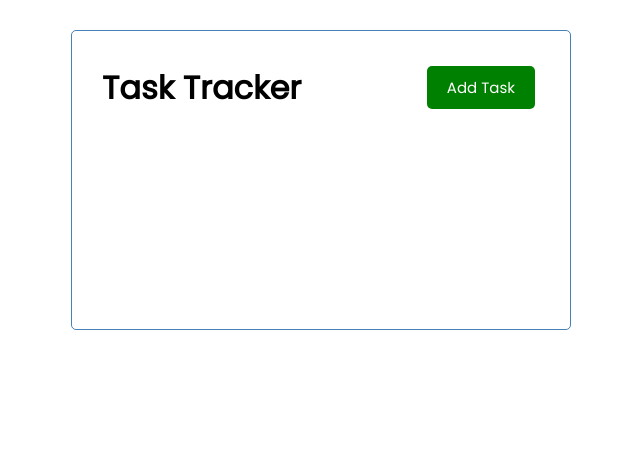
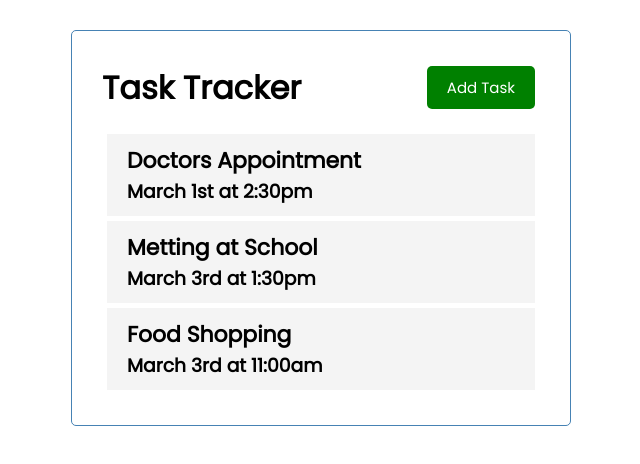
Before and after one commit to fueremi/Vue3-Crash_Course, a Vue app: page / in a window 1280 px wide. Shown: the top 464 px of the page, without its empty margins (319-959 px from the left). Built offline with nearby package versions, Linux system fonts and the light colour scheme.

Commit message:
adding Tasks and Task component

```diff
--- a/src/App.vue
+++ b/src/App.vue
@@ -1,17 +1,47 @@
 <template>
   <div class="container">
     <Header title="Task Tracker" />
+    <Tasks :tasks="tasks" />
   </div>
 </template>
 
 <script>
 import Header from '@/components/Header'
+import Tasks from '@/components/Tasks'
 
 export default {
   name: "App",
   components: {
-    Header
+    Header,
+    Tasks
   },
+  data(){
+    return {
+      tasks: []
+    }
+  },
+  created(){
+    this.tasks = [
+      {
+        id: 1,
+        text: 'Doctors Appointment',
+        day: 'March 1st at 2:30pm',
+        reminder: true
+      },
+      {
+        id: 2,
+        text: 'Metting at School',
+        day: 'March 3rd at 1:30pm',
+        reminder: true
+      },
+      {
+        id: 3,
+        text: 'Food Shopping',
+        day: 'March 3rd at 11:00am',
+        reminder: false
+      }
+    ]
+  }
 };
 </script>
 
--- /dev/null
+++ b/src/components/Task.vue
@@ -0,0 +1,32 @@
+<template>
+  <div class="task">
+    <h3>{{ task.text }}</h3>
+    <p>{{ task.day }}</p>
+  </div>
+</template>
+
+<script>
+export default {
+  name: "Task",
+  props: {
+    task: Object,
+  },
+};
+</script>
+
+<style scope>
+.task {
+  background: #f4f4f4;
+  margin: 5px;
+  padding: 10px 20px;
+  cursor: pointer;
+}
+.task.reminder {
+  border-left: 5px solid green;
+}
+.task h3 {
+  display: flex;
+  align-items: center;
+  justify-content: space-between;
+}
+</style>
--- /dev/null
+++ b/src/components/Tasks.vue
@@ -0,0 +1,21 @@
+<template>
+  <div v-for="task in tasks" :key="task.id">
+    <h3>
+      <Task :task="task" />
+    </h3>
+  </div>
+</template>
+
+<script>
+import Task from '@/components/Task'
+
+export default {
+  name: "Tasks",
+  props: {
+    tasks: Array,
+  },
+  components: {
+    Task
+  }
+};
+</script>
```
